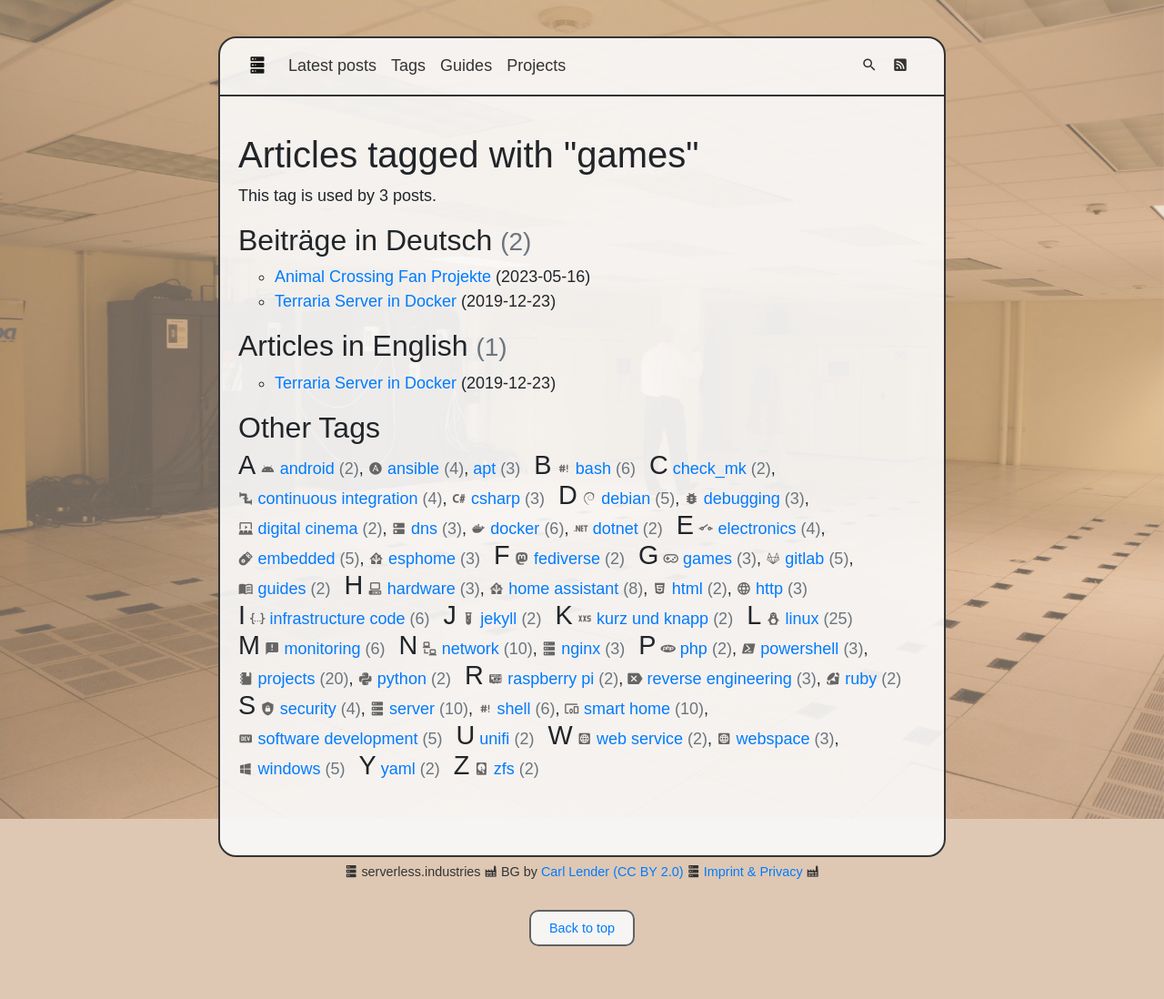
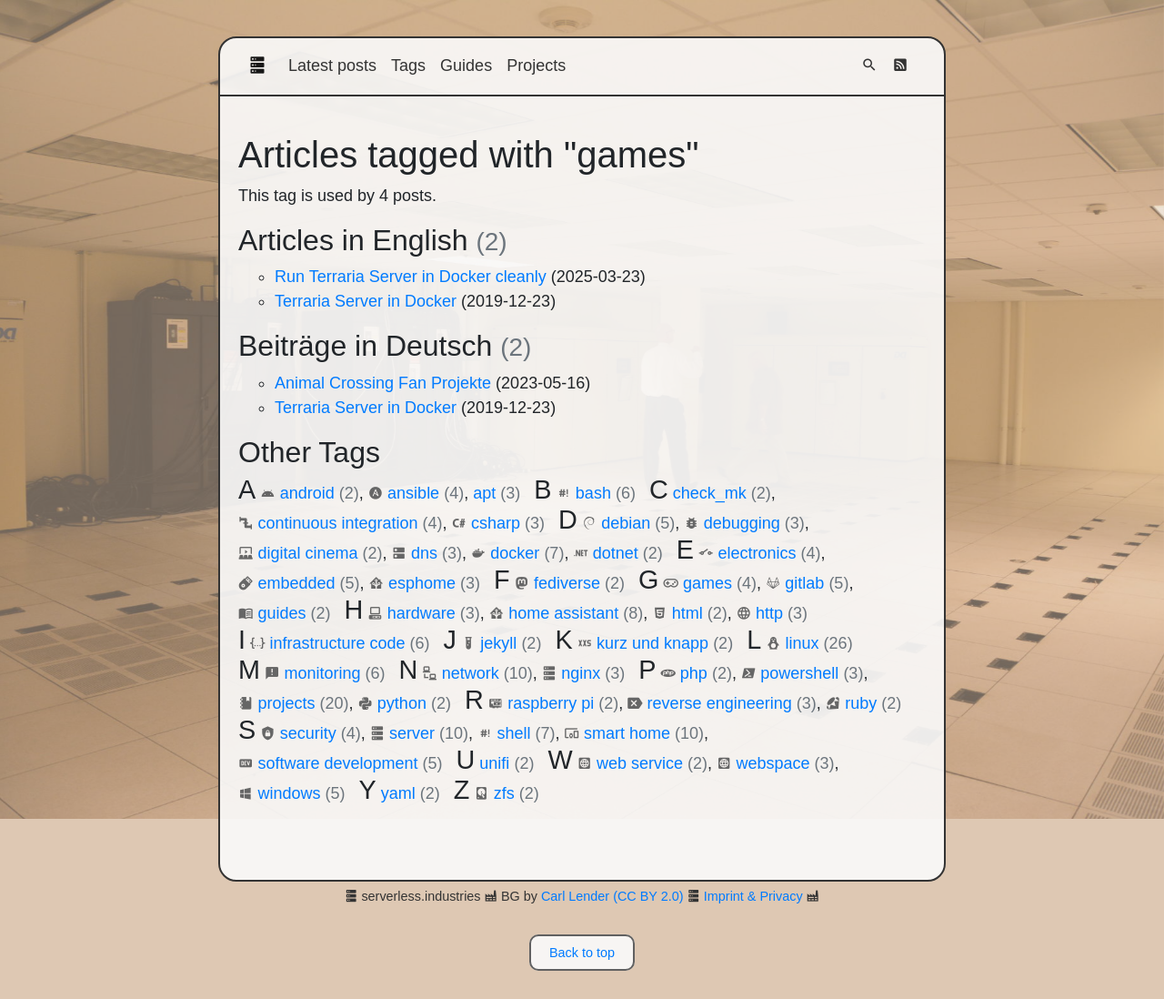
Before and after one commit to perryflynn/serverless.industries, a Jekyll site: the page built from src/index.html, in a window 1280 px wide. Shown: the whole page at 91% size. Built offline with Jekyll 4.4.1, drawn with Linux system fonts in a browser that asks for light colours; before the commit the page ends 1071 px from its top, so only the background shows below that; some of the changed lines change nothing that is shown.

Commit message:
post: new terraria server deployment

````diff
--- a/src/_posts/2019/2019-12-23-terraria-server-docker.en.md
+++ b/src/_posts/2019/2019-12-23-terraria-server-docker.en.md
@@ -4,6 +4,7 @@ title: Terraria Server in Docker
 locale: en
 ref: terraria-docker
 tags: ['linux', 'docker', 'games']
+supersededby: /2025/03/23/terraria-docker-v2.en
 ---
 
 Yesterday I wanted to play Terraria again. To have the
--- a/src/_posts/2019/2019-12-23-terraria-server-docker.md
+++ b/src/_posts/2019/2019-12-23-terraria-server-docker.md
@@ -4,6 +4,7 @@ title: Terraria Server in Docker
 locale: de
 ref: terraria-docker
 tags: ['linux', 'docker', 'games']
+supersededby: /2025/03/23/terraria-docker-v2.en
 ---
 
 Gestern hatte ich mal wieder Lust Terraria
--- /dev/null
+++ b/src/_posts/2025/2025-03-23-terraria-docker-v2.en.md
@@ -0,0 +1,137 @@
+---
+author: christian
+title: Run Terraria Server in Docker cleanly
+locale: en
+tags: ['linux', 'docker', 'games', shell]
+---
+
+Since I started to play Terraria again, I took the chance to improve my Dedicated Server Deployment
+for Docker. The server process has some weird behavior like [causing 100% CPU on one core][cpuissue]
+when no stdin is attached to the process and not saving the server when a SIGINT signal was sent.
+
+For many of my projects I just use the default Debian Docker Image with a few additional
+tools and a unix account installed in it:
+
+[cpuissue]: https://forums.terraria.org/index.php?threads/100-cpu-load-on-server-input-thread-on-dedicated-server.140550/
+
+```Dockerfile
+FROM debian:stable
+WORKDIR /tmp
+SHELL [ "/bin/bash", "-c" ]
+
+# install packages
+RUN	apt-get update && apt-get -y upgrade && apt-get -y dist-upgrade && \
+    apt-get install -qy coreutils procps dnsutils net-tools tini \
+        apt-transport-https ca-certificates lsb-release curl wget && \
+    apt-get clean -y && rm -rf /var/lib/apt/lists/*
+
+# add non-root user
+RUN groupadd -r swuser -g 433 && \
+  useradd -u 431 -r -g swuser -s /sbin/nologin -d /home/swuser -m -c "Docker image user" swuser
+
+RUN mkdir -p /app && chown swuser:swuser /app
+
+# startup parameters
+WORKDIR /app
+USER swuser
+ENTRYPOINT [ "tini", "--" ]
+CMD [ "/bin/bash" ]
+```
+
+I wasn't in the mood to create a Docker Image for Terraria, so I just put once again the server
+binaries on the host system into `/ctr/terraria/bin` and created `/ctr/terraria/data`
+to store the world data.
+
+The following shell script is then handling the server process inside of the running container:
+
+```sh
+#!/bin/bash
+# /ctr/terraria/bin/start.sh
+
+# create console fifo
+tercon=/tmp/terraria-console
+mkfifo -m 600 $tercon
+
+# setup signal traps
+sigend() {
+    >&2 echo "Server termination requested"
+    echo "say Server is shutting down, bye" > $tercon
+    sleep 2
+    echo "exit" > $tercon
+}
+
+sigsave() {
+    >&2 echo "World saving requested"
+    echo "save" > $tercon
+    echo "say World was saved triggered by SIGHUP signal" > $tercon
+}
+
+trap sigend SIGINT SIGTERM SIGQUIT
+trap sigsave SIGHUP
+
+# start terraria
+tail -f $tercon | /app/TerrariaServer.bin.x86_64 \
+    -noupnp -port 7777 \
+    -players 5 -motd "$MOTD" \
+    -autocreate 3 -worldname "$WORLDNAME" \
+    -world "/home/swuser/.local/share/Terraria/Worlds/${WORLDNAME}.wld" &
+
+tpid=$!
+
+# event loop
+while true
+do
+
+    if ps -p $tpid > /dev/null
+    then
+        sleep 0.1
+    else
+        >&2 echo "Server is not running anymore, abort."
+        break
+    fi
+
+done
+```
+
+To be able to send commands to the Terraria Server from outside, it uses a FIFO. If data is
+piped into the FIFO file, it is piped into the STDIN of the Terraria Server process.
+
+To ensure that the world is saved before the server is terminated, [two traps][traps] are set up.
+The first one triggers on SIGINT/SIGTERM, saves the map and exits afterwards. The second one
+triggers on SIGHUP and just saves the map without exiting.
+
+The following script demonstrates how a command is sent to the [Named Pipe aka FIFO][fifo]:
+
+[fifo]: https://en.wikipedia.org/wiki/Named_pipe
+[traps]: https://www.linuxjournal.com/content/bash-trap-command
+
+```sh
+#!/bin/bash
+# /ctr/terraria/bin/tcon.sh
+tercon=/tmp/terraria-console
+echo $@ > $tercon
+```
+
+Start container by shell:
+
+```sh
+docker run -d \
+    --name terraria \
+    --hostname terraria \
+    -p 7777:7777 \
+    -v /ctr/terraria/bin:/app \
+    -v /ctr/terraria/data:/home/swuser/.local/share/Terraria \
+    -e WORLDNAME=brickburg01 \
+    -e MOTD="Welcome to Brickburg" \
+    --restart unless-stopped \
+    --memory 2048M \
+    --cpus 3.5 \
+    mycustomdebian:latest \
+	/app/start.sh
+```
+
+Run Terraria command from outside of the container:
+
+```sh
+docker exec -it terraria /app/tcon.sh dawn
+```
````
